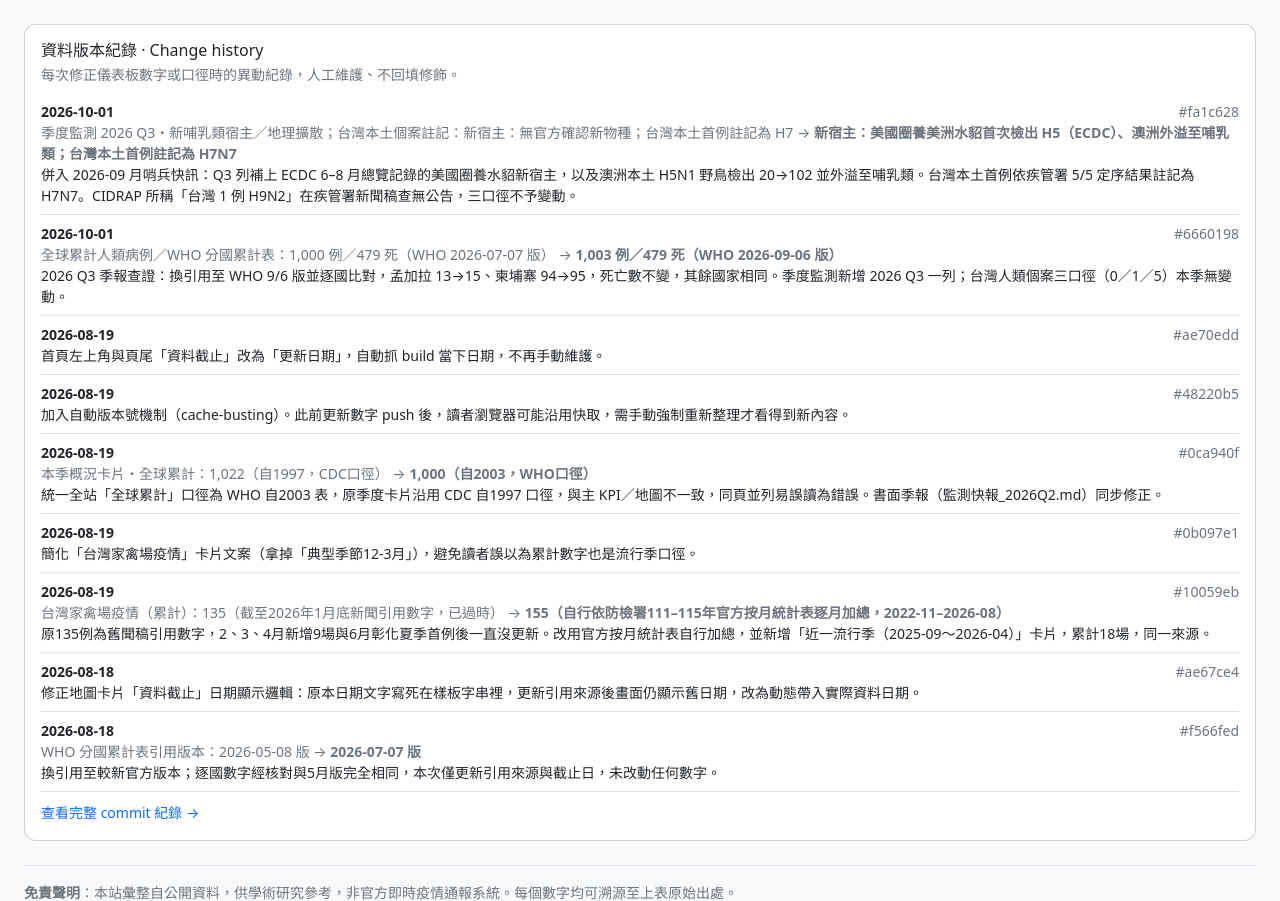
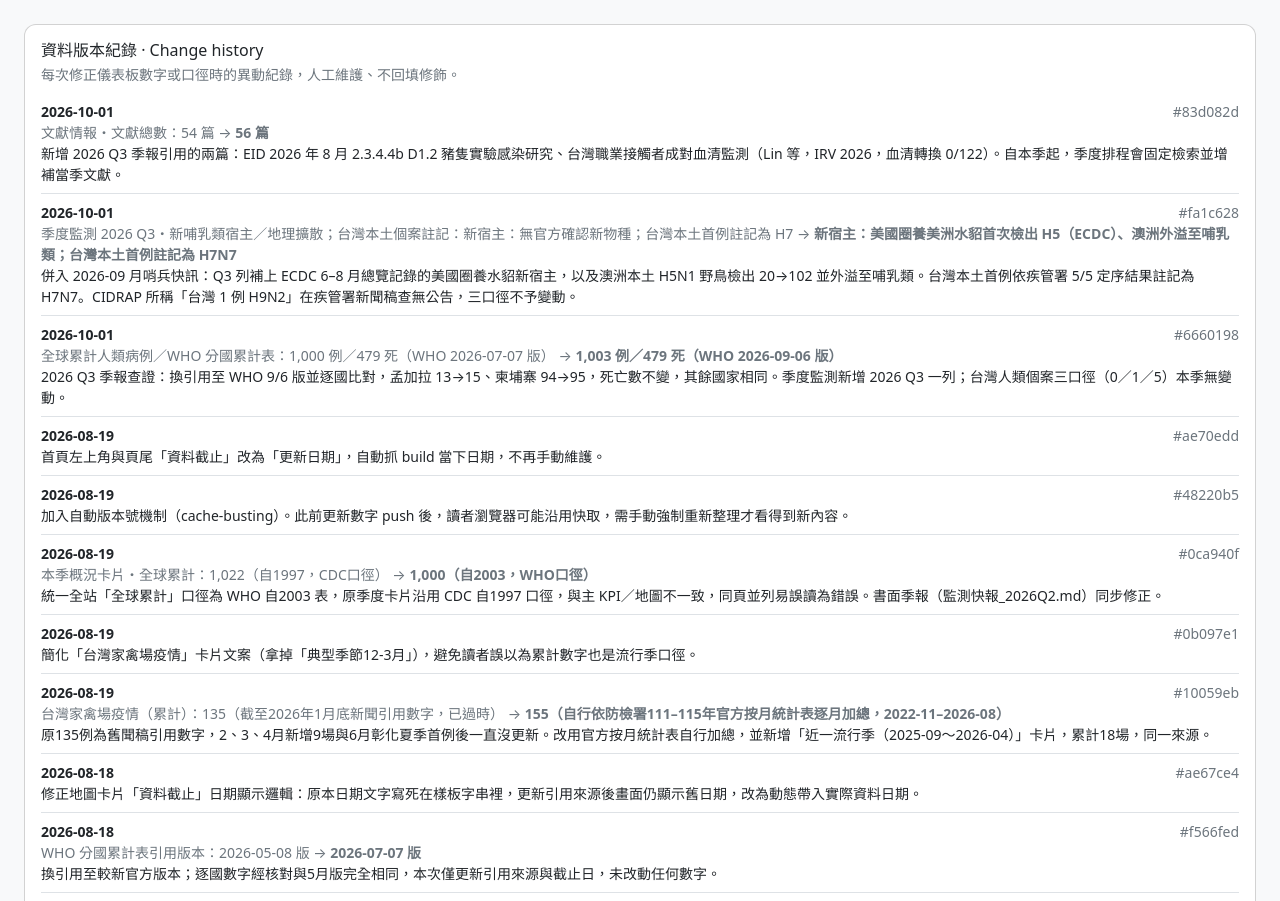
Before and after one commit to pl030612/HPAI_human_dashboard, a website: page docs/index.html in a window 1280 px wide. Shown: the part 1701-2602 px from the top of the page. Drawn offline with nearby package versions, Linux system fonts and the light colour scheme; no server answers.

Commit message:
資料版本紀錄新增文獻庫增補兩篇一筆
Co-Authored-By: Claude Opus 5.5 <noreply@anthropic.com>

```diff
--- a/docs/data/changelog.json
+++ b/docs/data/changelog.json
@@ -4,6 +4,18 @@
     "repo_url": "https://github.com/pl030612/HPAI_human_dashboard/commit/"
   },
   "entries": [
+    {
+      "hash": "83d082d",
+      "date": "2026-10-01",
+      "field_zh": "文獻情報・文獻總數",
+      "field_en": "Literature · total papers",
+      "before": "54 篇",
+      "before_en": "54 papers",
+      "after": "56 篇",
+      "after_en": "56 papers",
+      "summary_zh": "新增 2026 Q3 季報引用的兩篇：EID 2026 年 8 月 2.3.4.4b D1.2 豬隻實驗感染研究、台灣職業接觸者成對血清監測（Lin 等，IRV 2026，血清轉換 0/122）。自本季起，季度排程會固定檢索並增補當季文獻。",
+      "summary_en": "Added two papers cited in the 2026 Q3 report: EID (Aug 2026) experimental infection of swine with 2.3.4.4b genotype D1.2, and Taiwan's paired-sera surveillance of occupational contacts (Lin et al., IRV 2026; 0/122 seroconversion). Starting this quarter, the quarterly scheduled review searches for and adds new literature each quarter."
+    },
     {
       "hash": "fa1c628",
       "date": "2026-10-01",
--- a/docs/index.html
+++ b/docs/index.html
@@ -5,7 +5,7 @@
   <meta name="viewport" content="width=device-width, initial-scale=1" />
   <title>禽流感人類疫情監測儀表板 | HPAI Human Surveillance</title>
   <link href="https://cdn.jsdelivr.net/npm/bootstrap@5.3.3/dist/css/bootstrap.min.css" rel="stylesheet" />
-  <link href="css/style.css?v=mup6st78" rel="stylesheet" />
+  <link href="css/style.css?v=mup6ubkk" rel="stylesheet" />
 </head>
 <body>
   <nav class="navbar navbar-expand-lg border-bottom sticky-top bg-body">
@@ -121,6 +121,6 @@
   <script src="https://cdn.jsdelivr.net/npm/d3@7.8.5/dist/d3.min.js"></script>
   <script src="https://cdn.jsdelivr.net/npm/topojson-client@3.1.0/dist/topojson-client.min.js"></script>
   <script src="https://cdn.jsdelivr.net/npm/chart.js@4.4.1/dist/chart.umd.min.js"></script>
-  <script type="module" src="js/dashboard.js?v=mup6st78"></script>
+  <script type="module" src="js/dashboard.js?v=mup6ubkk"></script>
 </body>
 </html>
--- a/docs/js/build-version.js
+++ b/docs/js/build-version.js
@@ -1 +1 @@
-export const BUILD_VERSION = "mup6st78";
+export const BUILD_VERSION = "mup6ubkk";
```
Also changed, not shown: docs/literature.html (+2 -2 lines), lexicon/changelog.json (+12 -0 lines).
